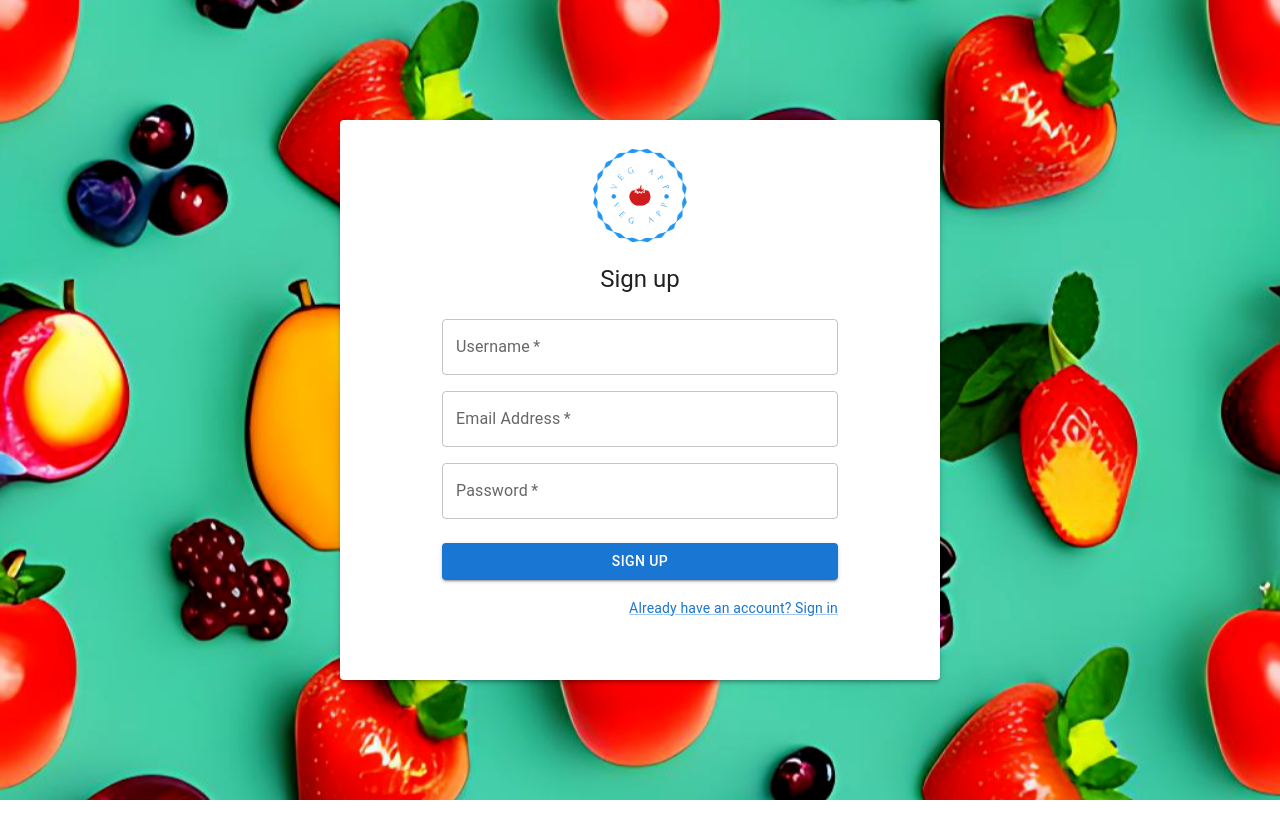
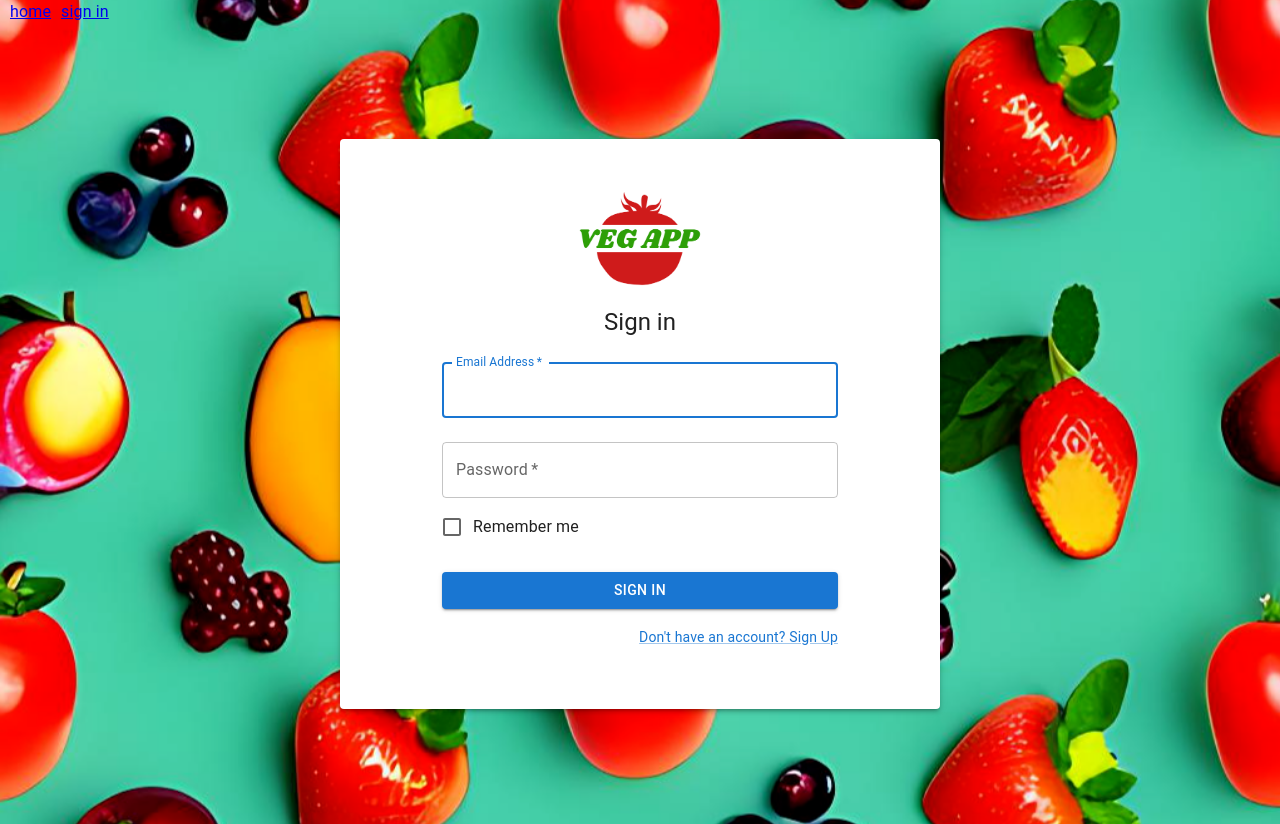
Before and after one commit to hphilpotts/veg-app-frontend, a React (Create React App) app: page /user/signin in a window 1280 px wide. Before the commit the page ends 800 px from the top, so only its background shows below. Built offline with nearby package versions, Linux system fonts and the light colour scheme.

Commit message:
Sign in template added, routing implemented.

```diff
--- a/src/App.css
+++ b/src/App.css
@@ -5,3 +5,7 @@ body {
   -o-background-size: cover;
   background-size: cover;
 }
+
+:link {
+  margin-left: 10px;
+}
--- a/src/App.js
+++ b/src/App.js
@@ -1,14 +1,27 @@
 import React from 'react';
 import './App.css';
+
+import { BrowserRouter as Router, Route, Routes, Link } from 'react-router-dom';
 
 import Auth from './User/Auth-main';
 
 export default function App() {
   return (
-    <>
-    <body>
-      <Auth/>
-    </body>
-  </>
+      <body>
+        <Router>
+
+          <nav>
+            <Link to="/">home</Link>
+            <Link to="/user">sign in</Link>
+          </nav>
+
+          <Routes>
+            <Route path='user' element={<Auth/>}>
+              <Route path='signin'></Route>
+              <Route path='signup'></Route>
+            </Route>
+          </Routes>
+        </Router>
+      </body>
   )
 }
--- a/src/User/Auth-main.js
+++ b/src/User/Auth-main.js
@@ -2,17 +2,23 @@ import React from 'react';
 import { Box, Paper } from '@mui/material';
 
 import SignUp from './User-signup';
+import SignIn from './User-signin';
+
+import { Route, Routes, Link } from 'react-router-dom';
 
 import './User.css'
 
 export default function Auth() {
   return (
     <>
-      <Box className='auth-container'>
-        <Paper elevation={3} className='auth-paper'>
-          <SignUp/>
-        </Paper>
-      </Box>
+        <Box className='auth-container'>
+          <Paper elevation={3} className='auth-paper'>
+            <Routes>
+              <Route path='signin' element={<SignIn/>}></Route>
+              <Route path='signup' element={<SignUp/>}></Route>
+            </Routes>
+          </Paper>
+        </Box>
     </>
   )
 }
--- /dev/null
+++ b/src/User/User-signin.js
@@ -0,0 +1,102 @@
+import * as React from 'react';
+import Avatar from '@mui/material/Avatar';
+import Button from '@mui/material/Button';
+import CssBaseline from '@mui/material/CssBaseline';
+import TextField from '@mui/material/TextField';
+import FormControlLabel from '@mui/material/FormControlLabel';
+import Checkbox from '@mui/material/Checkbox';
+import Link from '@mui/material/Link';
+import Grid from '@mui/material/Grid';
+import Box from '@mui/material/Box';
+import Typography from '@mui/material/Typography';
+import Container from '@mui/material/Container';
+import { createTheme, ThemeProvider } from '@mui/material/styles';
+
+const theme = createTheme();
+
+export default function SignIn() {
+    const handleSubmit = (event) => {
+        event.preventDefault();
+        const data = new FormData(event.currentTarget);
+        console.log({
+            email: data.get('email'),
+            password: data.get('password'),
+        });
+    };
+
+    return (
+        <ThemeProvider theme={theme}>
+            <Container component="main" maxWidth="xs">
+                <CssBaseline />
+                <Box
+                    sx={{
+                        marginTop: 4,
+                        display: 'flex',
+                        flexDirection: 'column',
+                        alignItems: 'center',
+                    }}
+                >
+                    <Box
+                        component="img"
+                        sx={{
+                            maxHeight: { xs: 120, md: 180 },
+                            maxWidth: { xs: 120, md: 180 },
+                        }}
+                        alt="Veg App logo: app name in retro green font against a red tomato."
+                        src="/img/logo.png"
+                    />
+                    <Typography component="h1" variant="h5">
+                        Sign in
+                    </Typography>
+                    <Box component="form" onSubmit={handleSubmit} noValidate sx={{ mt: 1 }}>
+                        <TextField
+                            margin="normal"
+                            required
+                            fullWidth
+                            id="email"
+                            label="Email Address"
+                            name="email"
+                            autoComplete="email"
+                            autoFocus
+                        />
+                        <TextField
+                            margin="normal"
+                            required
+                            fullWidth
+                            name="password"
+                            label="Password"
+                            type="password"
+                            id="password"
+                            autoComplete="current-password"
+                        />
+                        <FormControlLabel
+                            control={<Checkbox value="remember" color="primary" />}
+                            label="Remember me"
+                        />
+                        <Button
+                            type="submit"
+                            fullWidth
+                            variant="contained"
+                            sx={{ mt: 3, mb: 2 }}
+                        >
+                            Sign In
+                        </Button>
+                        <Grid container>
+                            <Grid item xs>
+                                {/* <Link href="#" variant="body2">
+                                    Forgot password?
+                                </Link> */}
+                            </Grid>
+                            <Grid item>
+                                <Link href="#" variant="body2">
+                                    {"Don't have an account? Sign Up"}
+                                </Link>
+                            </Grid>
+                        </Grid>
+                    </Box>
+                </Box>
+            </Container>
+            <div className='spacer'></div>
+        </ThemeProvider>
+    );
+}
--- a/src/User/User-signup.js
+++ b/src/User/User-signup.js
@@ -27,7 +27,7 @@ export default function SignUp() {
         <CssBaseline />
         <Box
           sx={{
-            marginTop: 1,
+            marginTop: 4,
             display: 'flex',
             flexDirection: 'column',
             alignItems: 'center',
@@ -39,8 +39,8 @@ export default function SignUp() {
               maxHeight: { xs: 120, md: 180 },
               maxWidth: { xs: 120, md: 180 },
             }}
-                    alt="The house from the offer."
-                    src="/img/a1.png"
+            alt="Veg App logo: app name in retro green font against a red tomato."
+            src="/img/logo.png"
           />
           <Typography component="h1" variant="h5">
             Sign up
```
Also changed, not shown: public/img/logo.png (added), 1 other file (tests, documents, lock files or other folders). Lines whose indentation alone changed are shown as unchanged.
